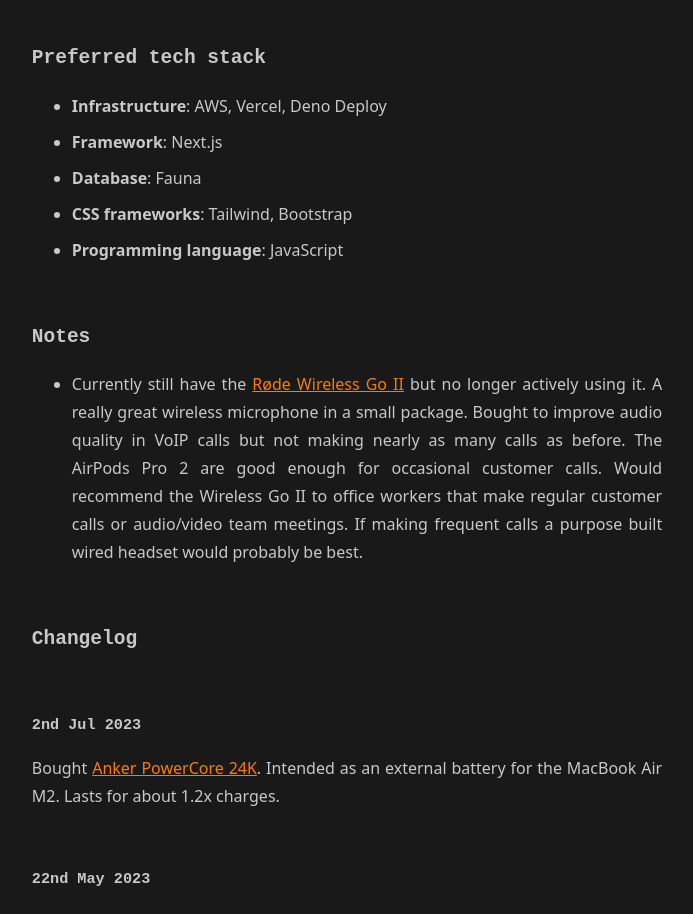
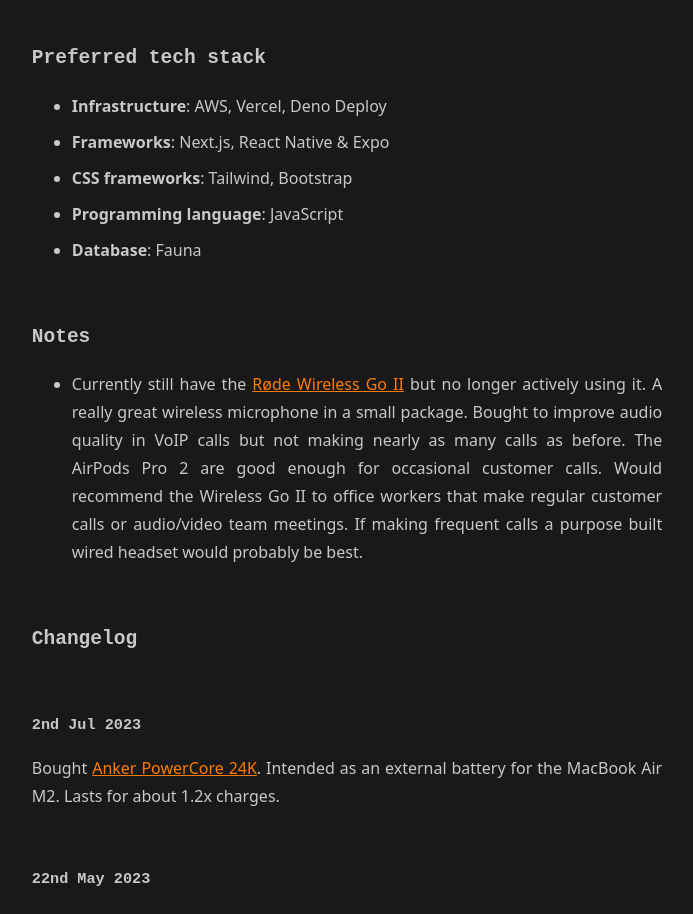
Before and after one commit to jonrh/jonrh.is, a Next.js app: page /tools in a window 1280 px wide. Shown: the part 2060-2974 px from the top of the page, without its empty margins (293-986 px from the left). Built offline with nearby package versions, Linux system fonts and the light colour scheme.

Commit message:
Added React Native and Expo to preferred tech stack

```diff
--- a/pages/tools.js
+++ b/pages/tools.js
@@ -112,10 +112,10 @@ const Tools = () => {
       <h2 id="techstack">Preferred tech stack</h2>
       <ul>
         <li><strong>Infrastructure</strong>: AWS, Vercel, Deno Deploy</li>
-        <li><strong>Framework</strong>: Next.js</li>
-        <li><strong>Database</strong>: Fauna</li>
+        <li><strong>Frameworks</strong>: Next.js, React Native & Expo</li>
         <li><strong>CSS frameworks</strong>: Tailwind, Bootstrap</li>
         <li><strong>Programming language</strong>: JavaScript</li>
+        <li><strong>Database</strong>: Fauna</li>
       </ul>
 
       {/* ============================= Notes ============================== */}
```
